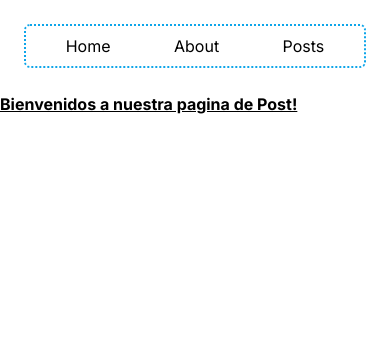
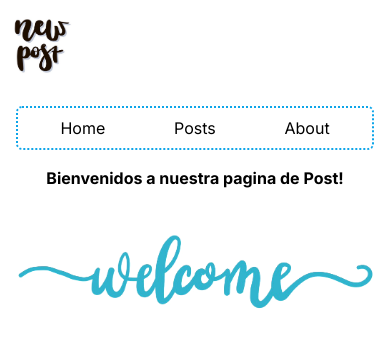
Before and after one commit to Lilopadilla22/page-post-nextjs, a Next.js app: page / in a window 390 px wide. Shown: the top 346 px of the page. Built offline with nearby package versions, Linux system fonts and the light colour scheme.

Commit message:
add styles responsive mobile

```diff
--- a/app/components/Navbar.jsx
+++ b/app/components/Navbar.jsx
@@ -1,5 +1,4 @@
 import Link from "next/link"
-
 
 const sections = [
     {
@@ -7,13 +6,12 @@ const sections = [
       route: '/'
     },
     {
+      label: 'Posts',
+      route: '/posts'
+    },
+    {
       label: 'About',
       route: '/about'
-    }
-    ,
-    {
-      label: 'Posts',
-      route: '/posts'
     }
   ]
 
@@ -21,7 +19,7 @@ export function Navbar() {
   return (
     <header>
         <nav>
-        <ul className="flex flex-row justify-around border-dotted border-2 border-sky-500 m-6 p-2 rounded-md">
+        <ul className="flex flex-row justify-around border-dotted border-2 border-sky-500 m-6 p-2 rounded-md max-sm:m-4">
             {sections.map(({label, route}) => (
                 <li key={route}>
                     <Link href={route} className="hover:underline" >
--- a/app/layout.js
+++ b/app/layout.js
@@ -1,6 +1,8 @@
+import Image from 'next/image'
 import { Navbar } from './components/Navbar'
 import './globals.css'
 import { Inter } from 'next/font/google'
+import Link from 'next/link'
 
 const inter = Inter({ subsets: ['latin'] })
 
@@ -13,6 +15,14 @@ export default function RootLayout({ children }) {
   return (
     <html lang="en">
       <body className={inter.className}>
+        <Link href='/'>
+          <Image
+            src={'/new-post-sticker-for-social-media-content-vector-23241892.jpg'}
+            alt="NewPost"
+            width={80}
+            height={80}
+          />
+        </Link>
         <Navbar/>
         {children}
         </body>
--- a/app/page.js
+++ b/app/page.js
@@ -1,8 +1,15 @@
+import Image from "next/image";
+
 export default function HomePage() {
 
   return (
-    <h1 className="text-3xl font-bold underline">
-      Bienvenidos a nuestra pagina de Post!
-    </h1 >
+    <div className="max-sm:m-4">
+      <h1 className="text-3xl font-bold text-center mt-10 max-sm:m-4">
+        Bienvenidos a nuestra pagina de Post!
+      </h1 >
+      <div className="flex flex-col h-screen my-auto items-center bgimg bg-cover mt-10 ">
+        <Image src='/Welcome.png' width={500} height={500} alt='welcome' />
+      </div>
+    </div>
   )
 }
--- a/app/posts/[id]/layout.jsx
+++ b/app/posts/[id]/layout.jsx
@@ -11,10 +11,10 @@ export default async function Post({params, children}) {
     const post = await fetchPostId(id)
 
     return (
-        <div>
-            <h2>{post.title}</h2>
-            <p>{post.body}</p>
-            <Link href={`/posts/${id}/comentarios`}>Cometarios</Link>
+        <div className='mx-6 my-3'>
+            <h2 className="font-bold font-sans text-lg max-sm:text-center">{post.title}</h2>
+            <p className="max-sm:text-center font-sans">{post.body}</p>
+            <Link href={`/posts/${id}/comentarios`} className="max-sm:flex items-center justify-center m-6 cursor-pointer font-semibold h-full">Cometarios</Link>
             {children}
         </div>
     )
```
Also changed, not shown: public/new-post-sticker-for-social-media-content-vector-23241892.jpg (added), public/welcome.png (added).
